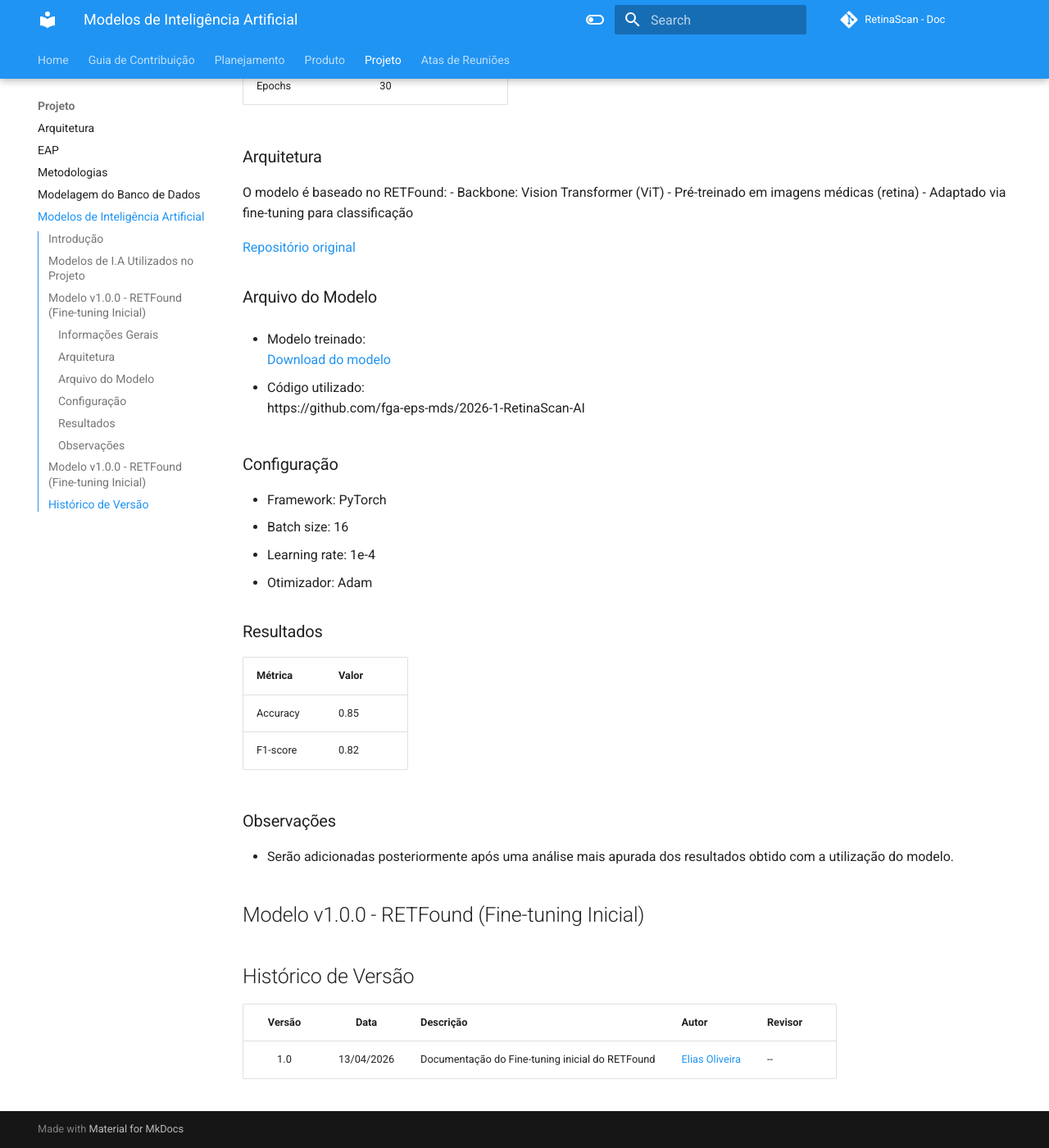
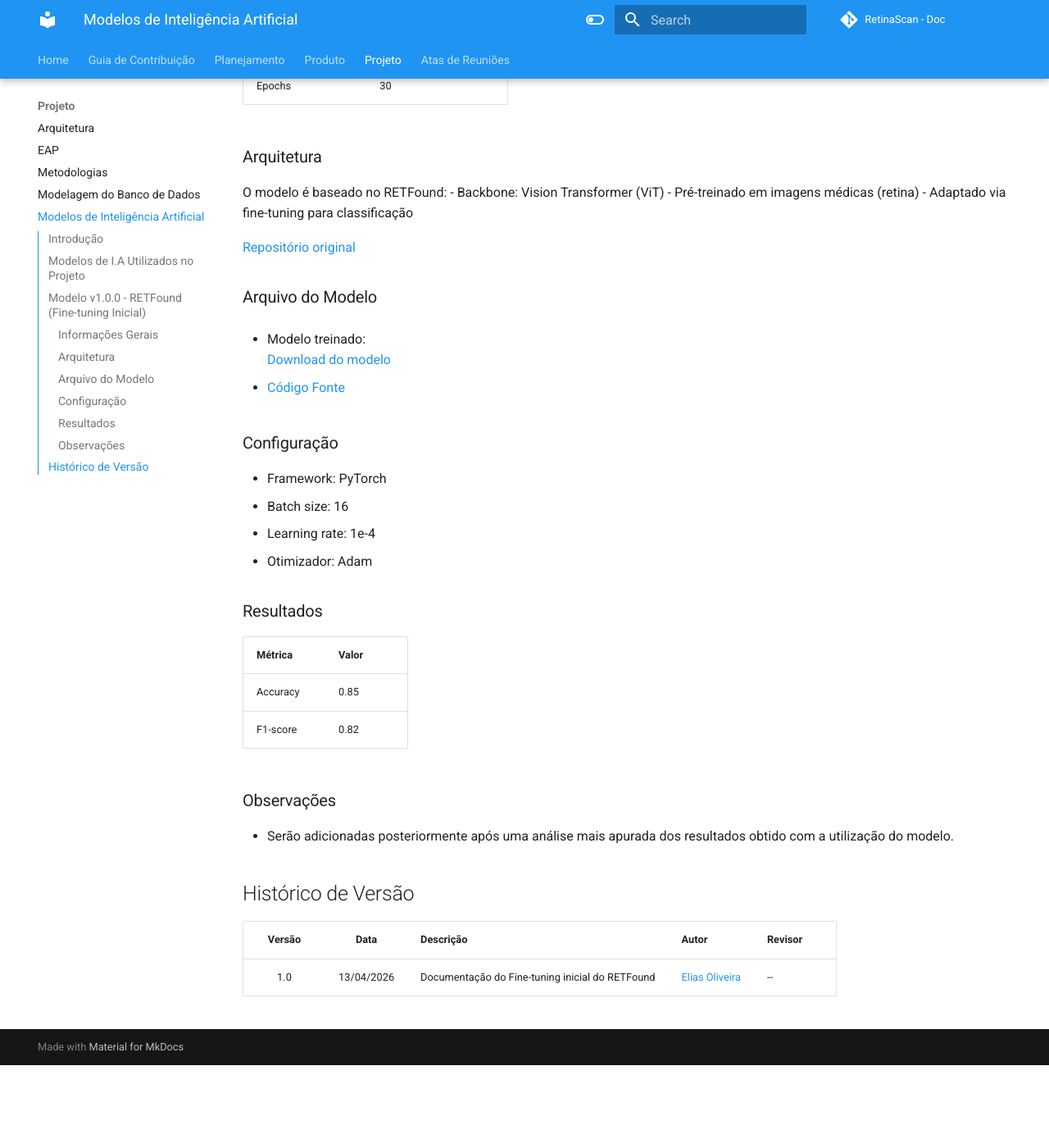
Before and after one commit to fga-eps-mds/2026-1-RetinaScan-Doc, an MkDocs documentation site: the page built from docs/ia/modelos_de_ia.md, in a window 1280 px wide and 1400 px high, scrolled down 846 px. Shown: the whole window at 82% size. Built offline with MkDocs 1.6.1 and Material for MkDocs 9.7.7, drawn with Linux system fonts in a browser that asks for light colours; comment, search, counter and statistics services are not loaded; after the commit the page ends 2145 px from its top, so only the background shows below that.

Commit message:
docs: corrigindo artefato modelos

```diff
--- a/docs/ia/modelos_de_ia.md
+++ b/docs/ia/modelos_de_ia.md
@@ -39,8 +39,7 @@ O modelo é baseado no RETFound:
 - Modelo treinado:
   [Download do modelo](https://seu-link/model_v1_0_0.pth)
 
-- Código utilizado:
-  https://github.com/fga-eps-mds/2026-1-RetinaScan-AI
+- [Código Fonte](https://github.com/fga-eps-mds/2026-1-RetinaScan-AI)
 
 ### Configuração
 
@@ -57,13 +56,9 @@ O modelo é baseado no RETFound:
 | Accuracy | 0.85 |
 | F1-score | 0.82 |
 
-
-
 ### Observações
 
 - Serão adicionadas posteriormente após uma análise mais apurada dos resultados obtido com a utilização do modelo.
-
-## Modelo v1.0.0 - RETFound (Fine-tuning Inicial)
 
 ## Histórico de Versão
 | Versão | Data | Descrição | Autor | Revisor |
```
